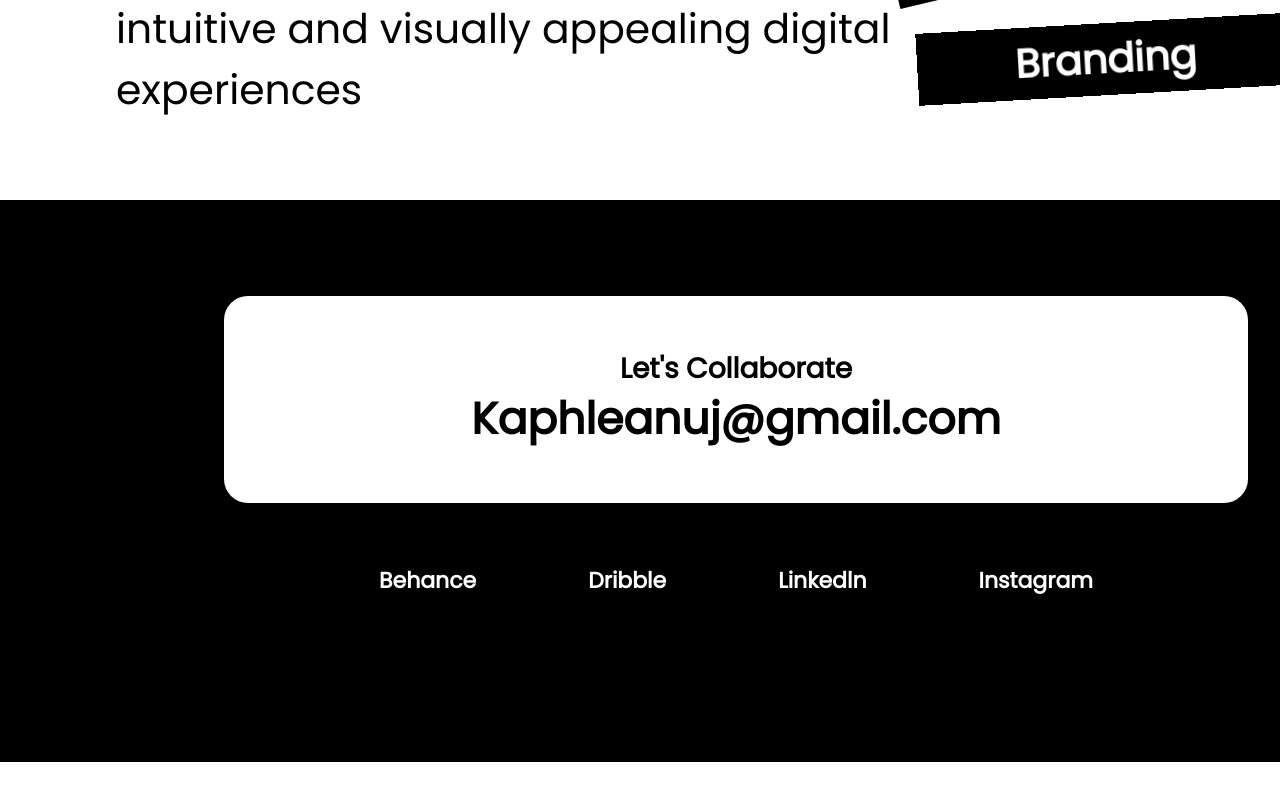
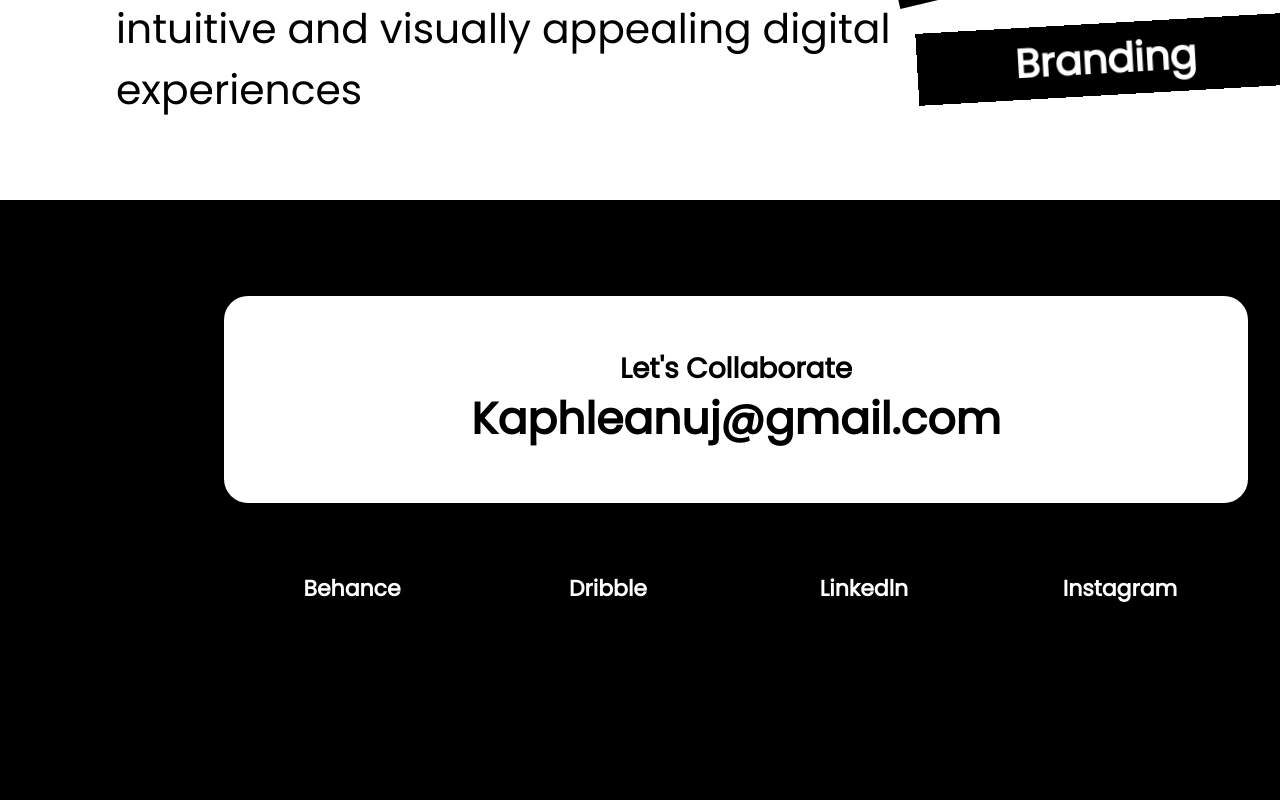
Before and after one commit to ANUJKAPHLE/Portfolio, a Next.js app: page / in a window 1280 px wide. Shown: the part 400-1200 px from the top of the page. Before the commit the page ends 1162 px from the top, so only its background shows below. Built offline with nearby package versions, Linux system fonts and the light colour scheme.

Commit message:
working on responsive footer

```diff
--- a/src/Components/Footer/Footer.jsx
+++ b/src/Components/Footer/Footer.jsx
@@ -6,11 +6,19 @@ const Footer = () => {
       <div className="pb-40 xs:px-20 md:px-56 bg-black text-white flex justify-center">
         <div>
           <Collaborate />
-          <div className="text-center text-[22px] leading-[43.2px] font-bold flex flex-wrap justify-center space-x-24 sm:space-x-8 md:space-x-16 lg:space-x-28 mt-4">
-            <a className="text-center">Behance</a>
-            <a className="text-center">Dribble</a>
-            <a className="text-center">Linkedln</a>
-            <a className="text-center">Instagram</a>
+          <div className=" text-[22px] leading-[43.2px] font-bold grid sm:grid-rows-4 md:grid-cols-4 justify-center mt-4">
+            <a className="text-center w-full sm:pt-2 sm:w-auto sm:mx-2">
+              Behance
+            </a>
+            <a className="text-center w-full sm:pt-2 sm:w-auto sm:mx-2">
+              Dribble
+            </a>
+            <a className="text-center w-full sm:pt-2 sm:w-auto sm:mx-2">
+              Linkedln
+            </a>
+            <a className="text-center w-full sm:pt-2 sm:w-auto sm:mx-2">
+              Instagram
+            </a>
           </div>
         </div>
       </div>
```
